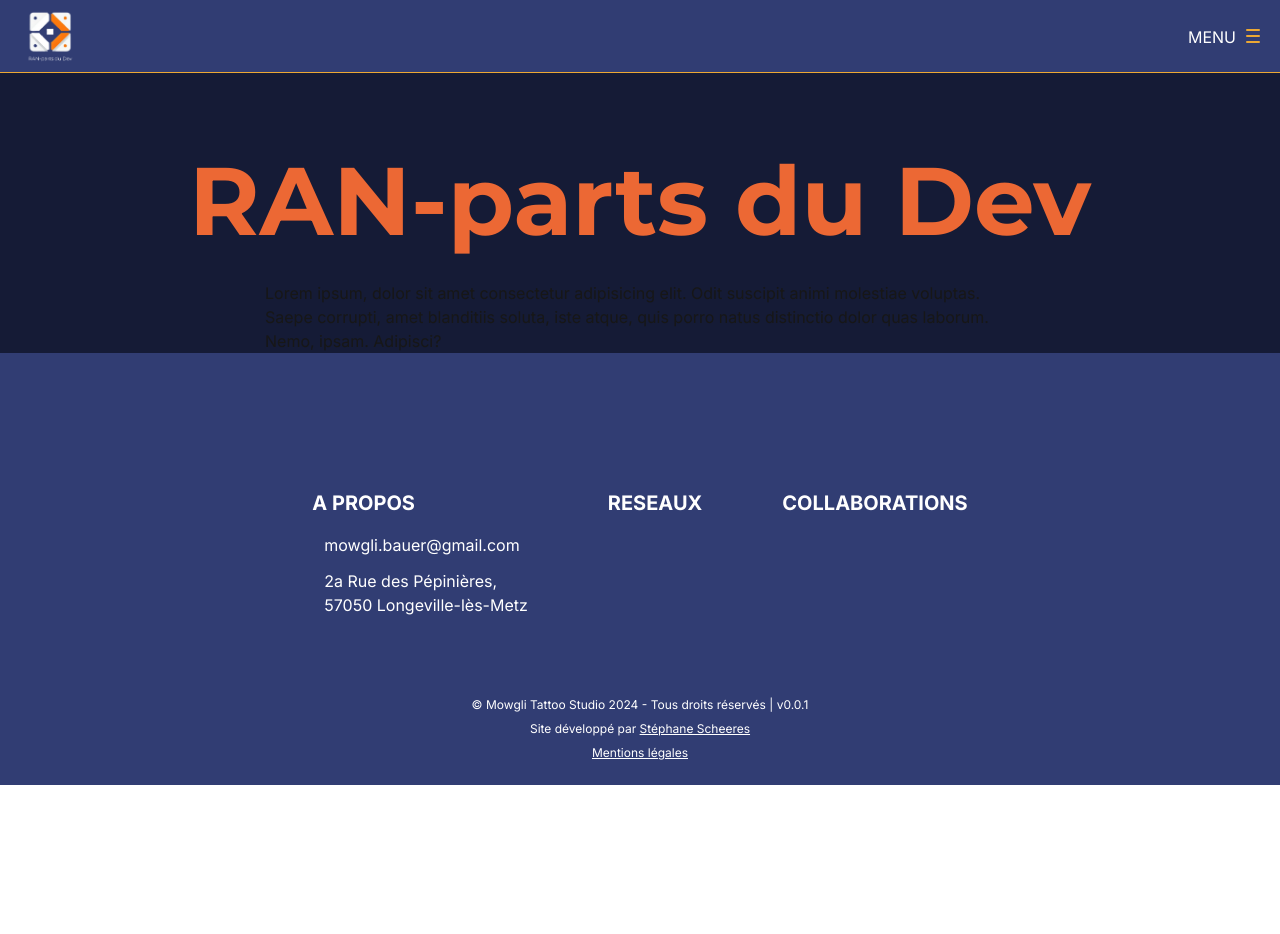
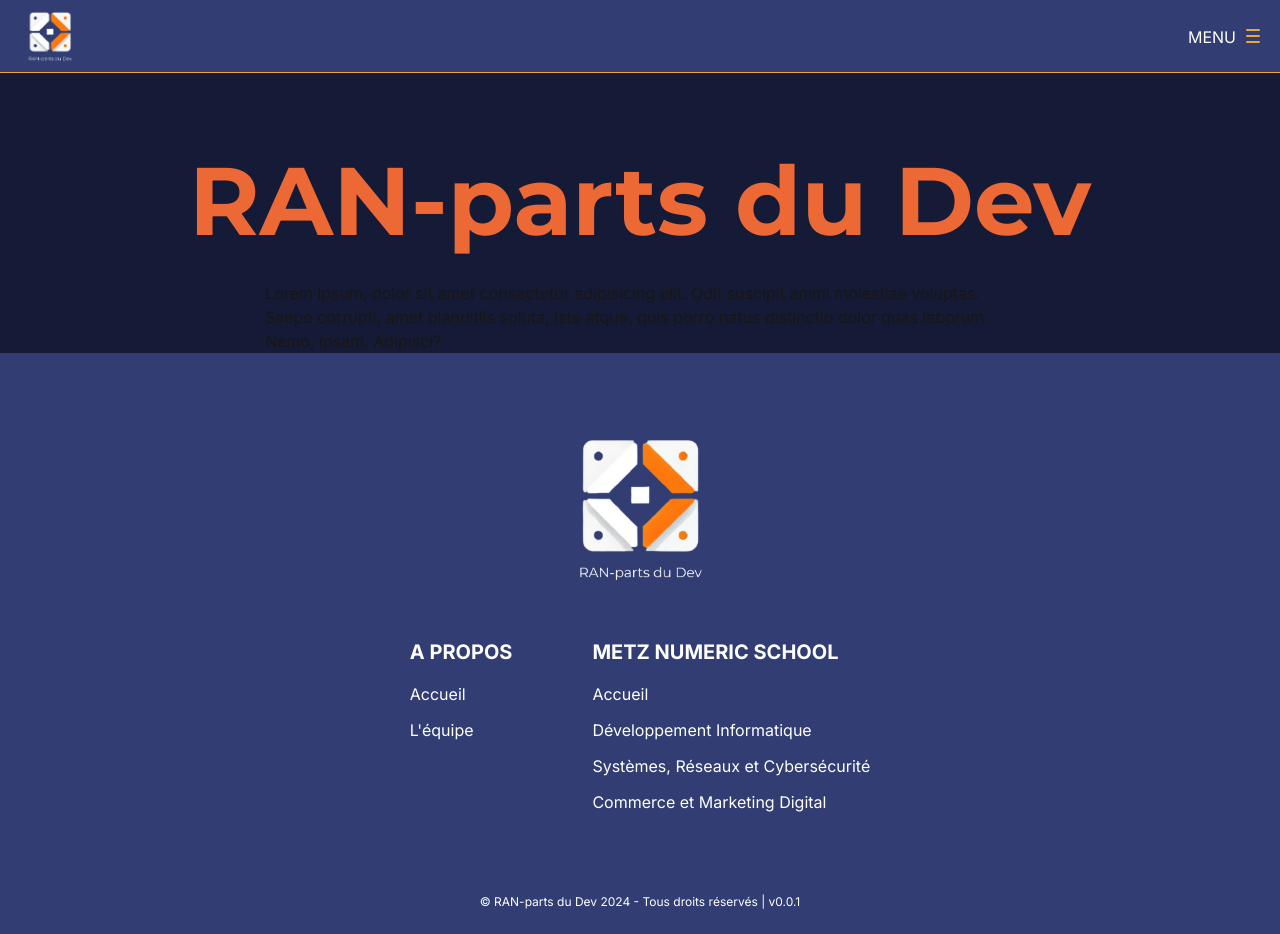
Before and after one commit to Fonzy57/RAN-parts-du-dev, a Next.js app: page / in a window 1280 px wide. Before the commit the page ends 800 px from the top, so only its background shows below. Built offline with nearby package versions, Linux system fonts and the light colour scheme.

Commit message:
Change footer

```diff
--- a/src/components/footer/footer.tsx
+++ b/src/components/footer/footer.tsx
@@ -1,28 +1,25 @@
 // REACT & NEXT
 import Link from "next/link";
+import Image from "next/image";
 
 // COMPONENTS
-import { CustomIcon } from "../icons/icon";
-import { IconName } from "../icons/icon.enum";
-/* import BaseImage from "../image/base-image"; */
 
 // CONFIG
 import { version } from "../../config/version";
+import { formations } from "@/config/formations";
 
 const year = new Date().getFullYear();
 
 const about = [
   {
-    name: "mail",
-    label: "mowgli.bauer@gmail.com",
-    icon: <CustomIcon name={IconName.Envelope} size={20} />,
+    name: "accueil",
+    label: "Accueil",
+    url: "/",
   },
   {
-    name: "address",
-    label: "2a Rue des Pépinières,",
-    label2: "57050 Longeville-lès-Metz",
-    icon: <CustomIcon name={IconName.Location} size={20} />,
-    url: "https://www.google.com/maps/place/Mowgli+Tattoo+Studio/@49.1142368,6.1513987,17z/data=!3m1!4b1!4m6!3m5!1s0x4794db436d6f191b:0x934c49988085554a!8m2!3d49.1142333!4d6.1539736!16s%2Fg%2F11rxbs3sxs?authuser=0&entry=ttu&g_ep=EgoyMDI0MTExMy4xIKXMDSoASAFQAw%3D%3D",
+    name: "equipe",
+    label: "L'équipe",
+    url: "/equipe",
   },
 ];
 
@@ -34,118 +31,68 @@ const Footer = () => {
   return (
     <div className="bg-main pt-14 pb-6 px-5 sm:pt-20 lg:pt-8">
       <div className="flex flex-col justify-center items-center mx-auto lg:flex-row lg:justify-between lg:w-[1325px] xl:w-[1560px]">
-        {/* <BaseImage
-          src="/images/the-mowgli-studio-logo-brown.svg"
-          alt="Logo de The Mowgli Studio"
-          width={286}
-          height={107}
-        /> */}
-        <div className="flex flex-col w-full justify-center mt-14 gap-y-10 sm:flex-row sm:gap-x-20 lg:w-1/2 lg:justify-between lg:gap-x-0">
+        <Image
+          src="/images/logo-nav.png"
+          width={170}
+          height={170}
+          alt="Logo de l'équipe RAN-parts du Dev"
+        />
+        <div className="flex flex-col w-full justify-center mt-14 gap-y-10 sm:flex-row sm:gap-x-20 lg:w-1/2 lg:justify-center lg:gap-x-40">
           <div className="">
             <p className={titleStyle}>A propos</p>
             <div className={listStyle}>
               {about.map((item, index) => {
-                return item.url ? (
+                return (
                   <Link
                     href={item.url}
                     key={index}
                     target="_blank"
                     rel="noopener noreferrer"
-                    className="hover:text-secondary-hover active:text-secondary-active transition duration-300 ease-in-out"
+                    className="hover:text-secondary active:text-secondary-hover transition duration-300 ease-in-out"
                   >
                     <div className="flex items-center gap-x-3">
-                      <div>{item.icon}</div>
-                      <div>
                       <p>{item.label}</p>
-                        {item.label2 && <p>{item.label2}</p>}
-                      </div>
                     </div>
                   </Link>
-                ) : (
-                  <div key={index} className="flex items-center gap-x-3">
-                    <div>{item.icon}</div>
-                    <div>
-                      <p>{item.label}</p>
-                      {item.label2 && <p>{item.label2}</p>}
-                    </div>
-                  </div>
                 );
               })}
             </div>
           </div>
           <div className="">
-            <p className={titleStyle}>Reseaux</p>
+            <p className={titleStyle}>Metz Numeric School</p>
             <div className={listStyle}>
-              {/* {socialsMowgli.map((item, index) => {
+              <Link
+                href="https://www.metz-numeric-school.fr/"
+                target="_blank"
+                rel="noopener noreferrer"
+                className="hover:text-secondary active:text-secondary-hover transition duration-300 ease-in-out"
+              >
+                <div className="flex items-center gap-x-3">
+                  <p>Accueil</p>
+                </div>
+              </Link>
+              {formations.map((item, index) => {
                 return (
-                  <div className="w-max" key={index}>
                   <Link
                     href={item.url}
+                    key={index}
                     target="_blank"
                     rel="noopener noreferrer"
-                      className="hover:text-secondary-hover active:text-secondary-active transition duration-300 ease-in-out"
+                    className="hover:text-secondary active:text-secondary-hover transition duration-300 ease-in-out"
                   >
-                      <div key={index} className="flex items-center gap-x-3">
-                        <div>{item.icon}</div>
-                        <p>{item.label}</p>
+                    <div className="flex items-center gap-x-3">
+                      <p>{item.titre}</p>
                     </div>
-                    </Link>
-                  </div>
-                );
-              })} */}
-            </div>
-          </div>
-          <div className="">
-            <p className={titleStyle}>Collaborations</p>
-            <div className={listStyle}>
-              {/* {other.map((item, index) => {
-                return (
-                  <div key={index} className="flex items-center gap-x-4">
-                    <p className="cursor-default">{item.label}</p>
-                    <div className="flex items-center gap-x-4 sm:gap-x-3 lg:gap-x-2">
-                      {item.socials.map((social, index2) => {
-                        return (
-                          <Link
-                            key={index2}
-                            href={social.url}
-                            target="_blank"
-                            rel="noopener noreferrer"
-                            className="hover:text-secondary-hover active:text-secondary-active transition duration-300 ease-in-out"
-                            aria-label={social.ariaLabel}
-                          >
-                            <div>{social.label}</div>
                   </Link>
                 );
               })}
             </div>
           </div>
-                );
-              })} */}
-            </div>
-          </div>
         </div>
       </div>
       <p className="text-text text-xs text-center mt-20 lg:mt-14 xl:mt-16">
-        © Mowgli Tattoo Studio {year} - Tous droits réservés | v{version}
+        © RAN-parts du Dev {year} - Tous droits réservés | v{version}
       </p>
-      <p className="text-text text-xs text-center mt-2">
-        Site développé par{" "}
-        <Link
-          href="https://www.linkedin.com/in/stephane-scheeres/"
-          target="_blank"
-          rel="noopener noreferrer"
-          className="underline hover:no-underline hover:text-secondary-hover active:text-secondary-active transition duration-300 ease-in-out"
-        >
-          Stéphane Scheeres
-        </Link>
-      </p>
-      <Link
-        href={"/mentions-legales"}
-        className="text-text text-xs text-center mt-2 block w-max mx-auto underline hover:no-underline hover:text-secondary-hover active:text-secondary-active transition duration-300 ease-in-out"
-        scroll={false}
-      >
-        Mentions légales
-      </Link>
     </div>
   );
 };
```
Lines whose indentation alone changed are shown as unchanged.
